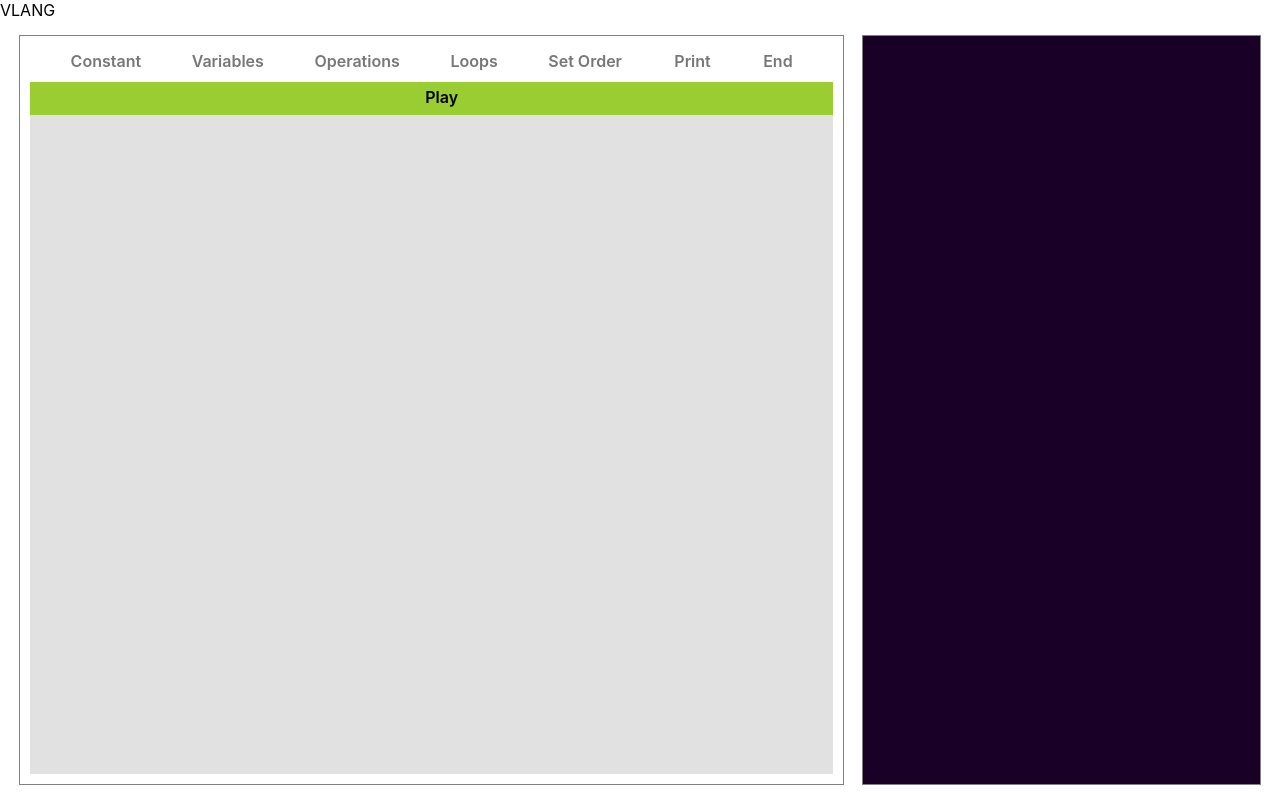
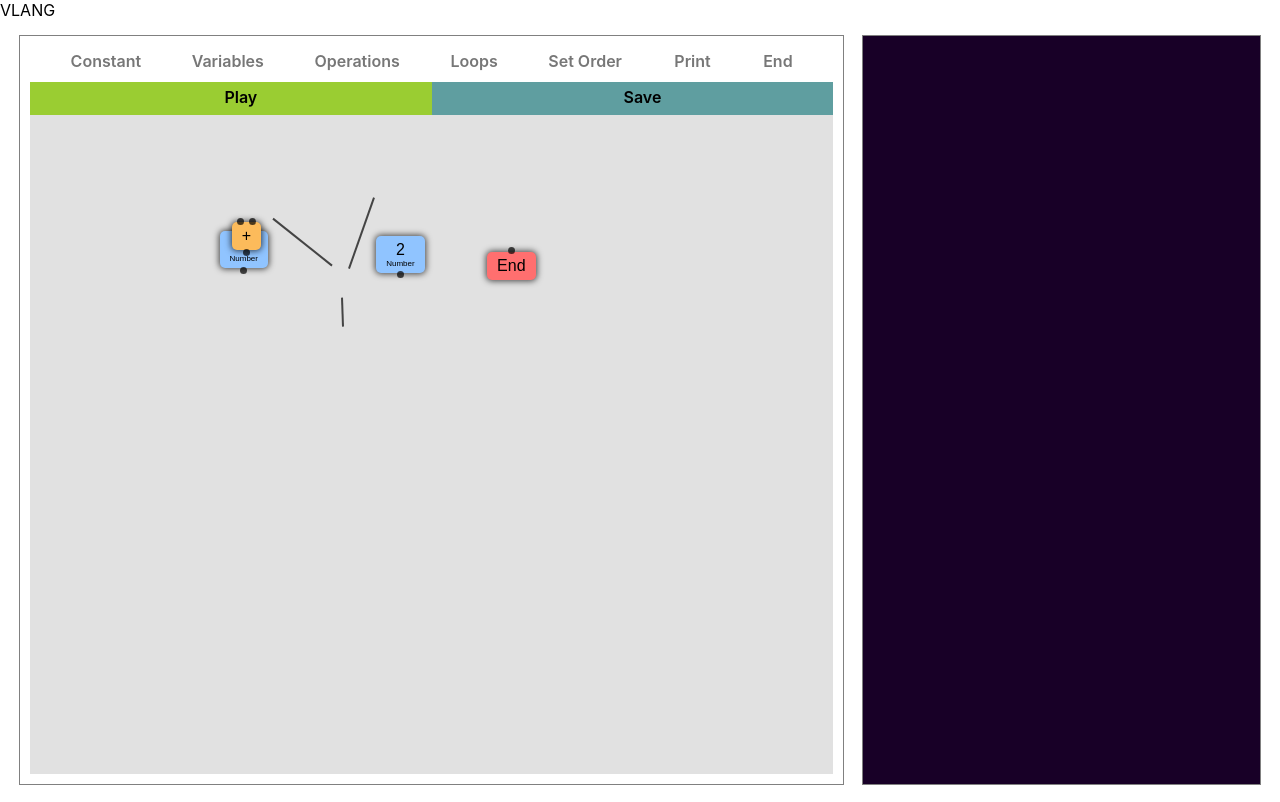
Before and after one commit to MarkVincentGo/VisLang, a React (Create React App) app: page / in a window 1280 px wide. Built offline with nearby package versions, Linux system fonts and the light colour scheme.

Commit message:
perserve draggable positioning across session

```diff
--- a/src/Constant.tsx
+++ b/src/Constant.tsx
@@ -16,7 +16,7 @@ interface VariableProps {
 export const Constant: FunctionComponent<VariableProps> = (
   { data, edit, handleConstantDropDown, mousedDown, mousedUp }
   ): JSX.Element => {
-  const [valName, setValName] = useState('');
+  const [valName, setValName] = useState(data.value || '');
 
   const colorConditions = (type: string) => {
     switch (type) {
@@ -48,6 +48,8 @@ export const Constant: FunctionComponent<VariableProps> = (
       onContextMenu={e => e.preventDefault()}
       contextMenu={['Delete Constant']}
       contextMenuClick={handleDropDown}
+      left={data.left}
+      top={data.top}
       componentId={data.id}>
       <InputComponent
         onChange={setValName}
--- a/src/Draggable.tsx
+++ b/src/Draggable.tsx
@@ -12,6 +12,8 @@ interface DraggableProps {
   contextMenuClick?(option?: string): any,
   children?: any,
   componentId: number,
+  left?: number,
+  top?: number
 }
 
 interface DragInfo {
@@ -34,12 +36,14 @@ export const Draggable: FunctionComponent<DraggableProps> = (
     onContextMenu = function(){},
     contextMenuClick = function(){},
     contextMenu = [],
-    componentId },
+    componentId,
+    left: leftCoord,
+    top: topCoord },
   ) => {
 
   const [active, setActive] = useState(false);
-  const left = useRef(Math.random() * 400 + 100).current;
-  const top = useRef(Math.random() * 50 + 50).current;
+  const left = useRef(leftCoord || Math.random() * 400 + 100).current;
+  const top = useRef(topCoord || Math.random() * 50 + 50).current;
 
   let dragInfo: DragInfo = {
     currentX: 0,
@@ -86,6 +90,7 @@ export const Draggable: FunctionComponent<DraggableProps> = (
         ...style
       }}
       data-varinfo={JSON.stringify(dragInfo)}
+      data-componentid={dragInfo.componentId}
       onContextMenu={e => {onContextMenu(e); setRightClicked(true)}}>
         {children}
         {rightClicked ?
--- a/src/Editor.tsx
+++ b/src/Editor.tsx
@@ -5,6 +5,7 @@ import { Panel } from './Panel';
 import { Canvas } from './EditorCanvas';
 import { ButtonContainer, Button } from './Button';
 import * as R from 'ramda';
+import { getDraggableCoordinates } from './utilityFunctions';
 
 
 interface EditorProps {
@@ -29,15 +30,68 @@ export const Editor: FunctionComponent<EditorProps> = ({ interpret, width }): JS
     }
     window.addEventListener('resize', changeRef);
 // this is for loading sessions
-    // let variables = JSON.parse(`[{"id":624655794445455,"type":"Constant","valueType":"Number","value":"1","deleted":false},{"id":1045881243552361,"type":"Assign Function","valueType":"Number","name":"1","args":[null],"value":"3","deleted":false,"reassign":false},{"id":7382545063440897,"type":"Function","opType":"+","args":[1537821049957365,707717976527685],"value":0,"deleted":false,"color":"#FCBB5B"},{"id":3580793239737571,"x1":359,"x2":381,"y1":265,"y2":363,"el1":7382545063440897,"el2":-261},{"id":707717976527685,"x1":455,"x2":368,"y1":185,"y2":234,"el1":1045881243552361,"el2":7382545063440897},{"id":1537821049957365,"x1":273,"x2":355,"y1":197,"y2":233,"el1":624655794445455,"el2":7382545063440897},{"id":-261,"type":"End","args":[3580793239737571],"value":1}]`)
-    // let newVar = variables.filter((el: any) => {
-    //   return el.type === 'Assign Function'
-    // });
-    // let newConst = variables.filter((el: any) => el.type === 'Constant')
-    // let newOps = variables.filter((el: any) => el.type === 'Function')
-    // setVariables(newVar)
-    // setConstants(newConst)
-    // setOperations(newOps)
+    let variables = JSON.parse(`[{"id":3440241934379641,"type":"Constant","valueType":"Number","value":"1","deleted":false,"left":189.53125,"top":148.796875},{"id":3231878006121587,"type":"Constant","valueType":"Number","value":"2","deleted":false,"left":346.203125,"top":153.375},{"id":2319048072233563,"type":"Function","opType":"+","args":[7411721733786273,3490305724360401],"value":0,"deleted":false,"color":"#FCBB5B","left":201.734375,"top":139.875},{"id":7411721733786273,"x1":273,"x2":332,"y1":219,"y2":266,"el1":3440241934379641,"el2":2319048072233563},{"id":3490305724360401,"x1":374,"x2":349,"y1":198,"y2":269,"el1":3231878006121587,"el2":2319048072233563},{"id":6384779577110457,"x1":342,"x2":343,"y1":298,"y2":327,"el1":2319048072233563,"el2":-620},{"id":-620,"type":"End","args":[6384779577110457],"value":1,"left":457.09375,"top":169.203125}]`)
+    let newVar = variables.filter((el: any) => {
+      return el.type === 'Assign Function'
+    });
+    let newConst = variables.filter((el: any) => el.type === 'Constant')
+    let newOps = variables.filter((el: any) => el.type === 'Function')
+    // add abstraction method for this
+    newOps = newOps.map((el: any) => {
+      switch (el.opType) {
+        case '+':
+          el.func = (a: number, b: number): number => a + b;
+          return el;
+        case '-':
+          el.func = (a: number, b: number): number => a - b;
+          return el;
+        case '*':
+          el.func = (a: number, b: number): number => a * b;
+          return el;
+        case '/':
+          el.func = (a: number, b: number): number => a / b;
+          return el;
+        case 'mod':
+          el.func = (a: number, b: number): number => a % b;
+          return el;
+        case 'Print':
+          el.func = (x: any) => { console.log(x); return x };
+          el.args = [null]
+          return el;
+        case '<':
+          el.func = (a: number | string, b: number | string): boolean => a < b;
+          return el;
+        case '>':
+          el.func = (a: number | string, b: number | string): boolean => a > b;
+          return el;
+        case '==':
+          el.func = (a: number | string, b: number | string): boolean => a === b;
+        return el;
+        case 'Order':
+          el.args = [null, null, null];
+          el.func = (...args: any): any => args[args.length - 1];
+          el.increaseArgs = function() {el.args = [...el.args, null]};
+          el.decreaseArgs = function() {el.args = el.args.slice(0, el.args.length - 1)}
+        return el;
+        default:
+          el.func = (): number => 0;
+          return el;
+      }
+    })
+    let newEnds = variables.filter((el: any) => el.type === 'End')
+    newEnds = newEnds.map((el: any) => {
+      el.func = function(a: any): any {
+        return a;
+      };
+      return el;
+    })
+    let newLines = variables.filter((el: any) => el.hasOwnProperty('el1'))
+    setVariables(newVar)
+    setConstants(newConst)
+    setOperations(newOps)
+    setLines(newLines)
+    setEnds(newEnds)
+    console.log(variables)
     return () => {
       window.removeEventListener('resize', changeRef)
     }
@@ -311,6 +365,17 @@ export const Editor: FunctionComponent<EditorProps> = ({ interpret, width }): JS
       ...loops,
       ...ends.filter(end => end.args[0])
     ];
+    const processed = allData.map((e: any) =>
+    {
+      let newE = { ...e }
+      if (!e.hasOwnProperty('el1')) {
+        const { left, top } = getDraggableCoordinates(newE)
+        newE.left = left;
+        newE.top = top;
+      }
+      return newE;
+    })
+    console.log(JSON.stringify(processed));
     interpret(allData);
   }
 
--- a/src/EditorCanvas.tsx
+++ b/src/EditorCanvas.tsx
@@ -128,7 +128,7 @@ export const Canvas: FunctionComponent<CanvasProps> = (
       // if this is an el1, change all of the x1, y1
       // if this is an el2, change the x2, y2
       // make the change relative to the bound client rect of canvas
-      console.log(selectedItem.getBoundingClientRect())
+      //console.log(selectedItem.getBoundingClientRect())
       let newLines = linesArray.map(el => {
         let newEl = {...el}
         if (newEl.el1 === itemData.componentId) {
@@ -290,13 +290,22 @@ export const Canvas: FunctionComponent<CanvasProps> = (
       onMouseUp={dragEnd}
       onMouseMove={drag}
       ref={canvasEl}>
+      <div style={{ display: 'flex'}}>
         <Button
           name="Play"
           backgroundColor="yellowgreen"
           color="black"
           onClick={pressPlay}
           style={{ height: 'auto', borderRadius: 0, width: '100%' }}
-        outerStyle={{width: '100%'}}/>
+          outerStyle={{width: '50%'}}/>
+        <Button
+          name="Save"
+          backgroundColor="cadetblue"
+          color="black"
+          onClick={pressPlay}
+          style={{ height: 'auto', borderRadius: 0, width: '100%' }}
+          outerStyle={{width: '50%'}}/>
+      </div>
       {constantArray.map((data, i) => (
         <Constant
           data={data}
--- a/src/End.tsx
+++ b/src/End.tsx
@@ -14,6 +14,8 @@ export const End: FunctionComponent<EndProps> = ({ data, mousedDown, mousedUp })
       componentId={data.id}
       activeColor="#FF7C7C"
       color="#FF6F6F"
+      left={data.left}
+      top={data.top}
       borderColor="#FF0D0D">
       <DataNode
         position="top"
--- a/src/Operator.tsx
+++ b/src/Operator.tsx
@@ -25,6 +25,8 @@ export const Operator: FunctionComponent<OperatorProps> = ({ operator, mousedDow
       componentId={operator.id}
       contextMenu={['Delete Operation', 'Copy Operation']}
       onContextMenu={e => e.preventDefault()}
+      left={operator.left}
+      top={operator.top}
       contextMenuClick={handleDropDown}>
       <DataNode
         position="top"
--- a/src/Variable.tsx
+++ b/src/Variable.tsx
@@ -22,7 +22,7 @@ interface InputComponentProps {
 }
 
 export const InputComponent: FunctionComponent<InputComponentProps> = ({value, name = '', onChange, confirmFn = function(){}}): JSX.Element => {
-  const [varConfirmed, setVarConfirmed] = useState(false);
+  const [varConfirmed, setVarConfirmed] = useState(value ? true : false);
 
   const changeInputField = (event: React.SyntheticEvent): void => {
     let target = event.target as HTMLInputElement;
@@ -109,6 +109,8 @@ export const Variable: FunctionComponent<VariableProps> = ({ data, edit, handleV
       onContextMenu={e => e.preventDefault()}
       contextMenu={['Add Reference', 'Delete Variable']}
       contextMenuClick={handleDropDown}
+      left={data.left}
+      top={data.top}
       componentId={data.id}>
       <DataNode
         position="top"
--- a/src/utilityFunctions.tsx
+++ b/src/utilityFunctions.tsx
@@ -90,3 +90,9 @@ export const dragResizeX = (component: Element, posCallback = function(a:any){})
     })
     handleDrag(d3.select(component))
 }
+
+export const getDraggableCoordinates = (draggable: any): {left: number, top: number} => {
+  const component = document.querySelectorAll(`[data-componentid='${draggable.id}']`)
+  const { left, top } = component[0].getBoundingClientRect();
+  return { left, top }
+}
```
Lines whose indentation alone changed are shown as unchanged.
